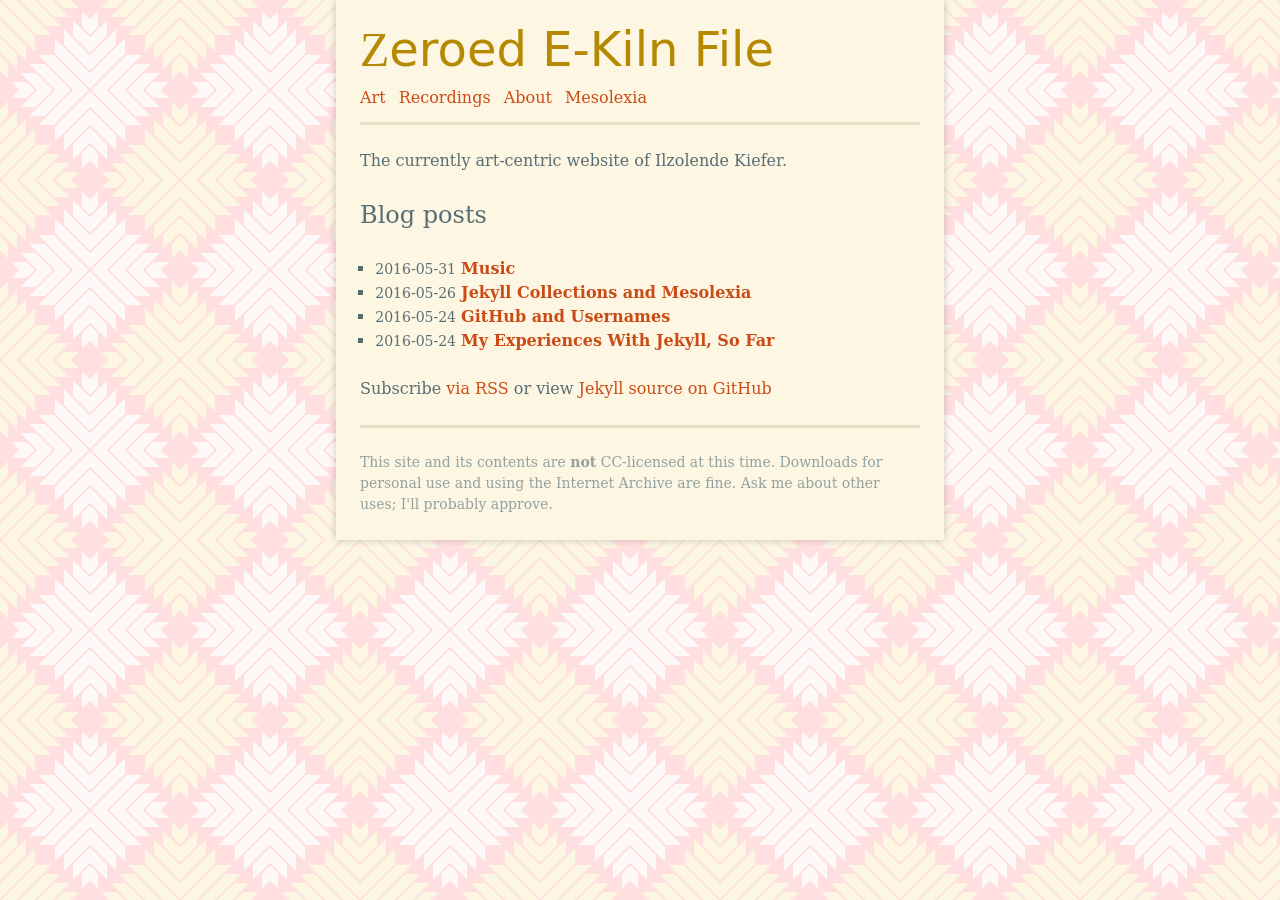
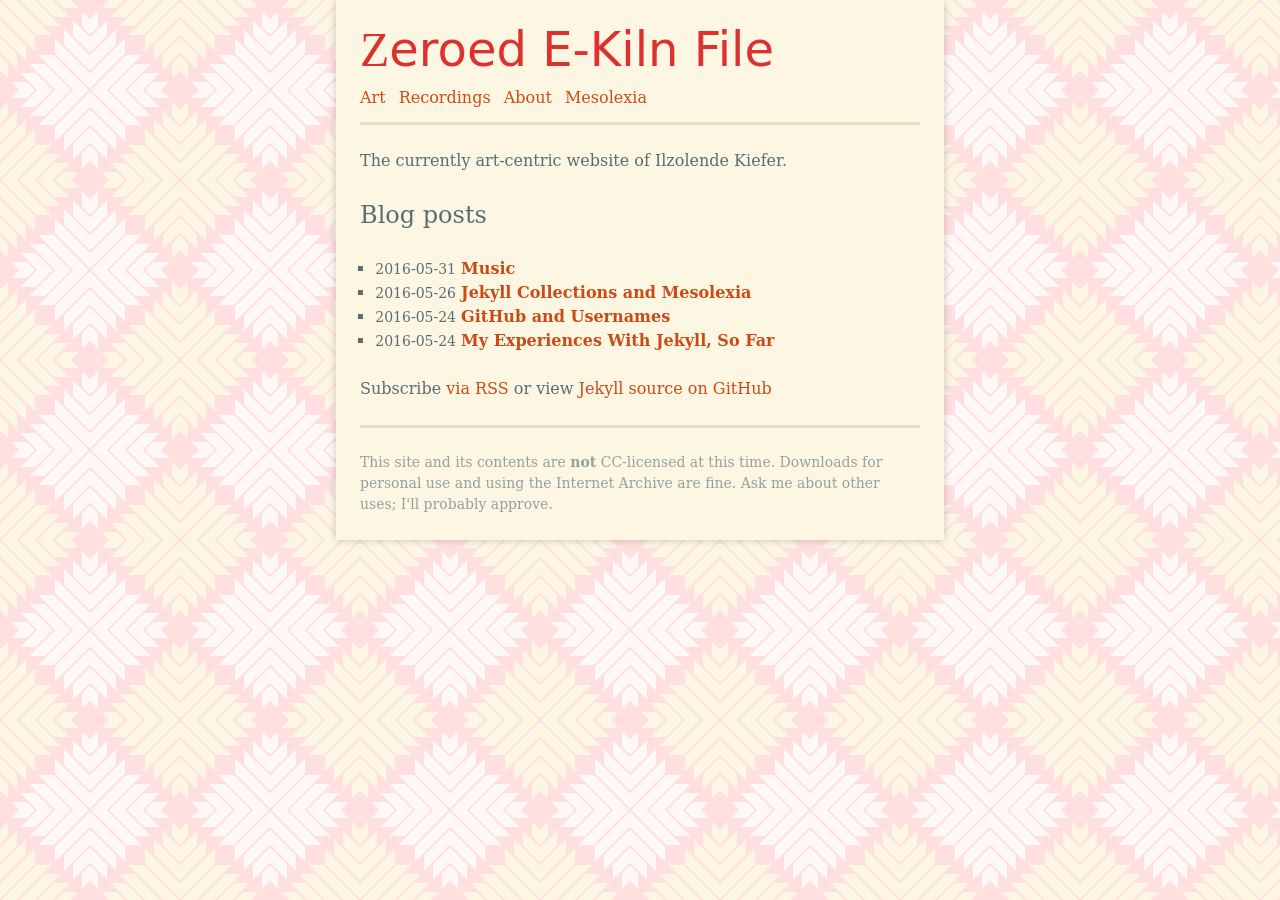
Before and after one commit to ilzolende/ilzolende.github.io, a Jekyll site: the page built from index.html, in a window 1280 px wide. Built offline with Jekyll 4.4.1, drawn with Linux system fonts in a browser that asks for light colours; some web fonts are replaced.

Commit message:
changed title color

```diff
--- a/_sass/color-schemes/_solarized-light.scss
+++ b/_sass/color-schemes/_solarized-light.scss
@@ -25,7 +25,7 @@ $secondary-text-color:  $base1;
 $dividing-line-color: darken($base2, 5%); //lowest contrast
 $link-color: $orange; //unclicked link
 $link-visited-color: $magenta; //clicked link
-$main-title-color: $yellow; //title
+$main-title-color: $red; //title
 
 html {
   background-image: url('/assets/images/lostcity_pillow_tricolor.svg');
```
